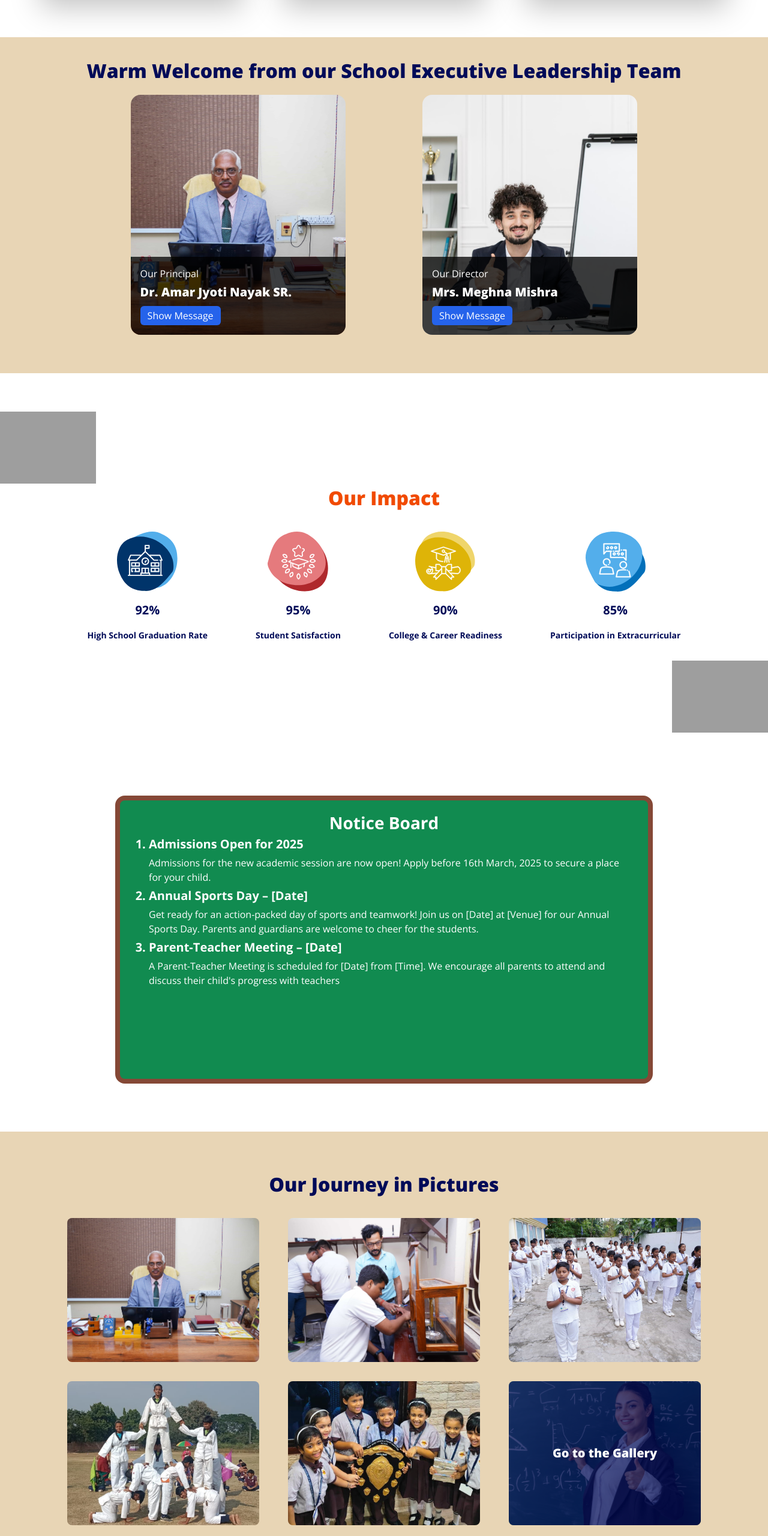
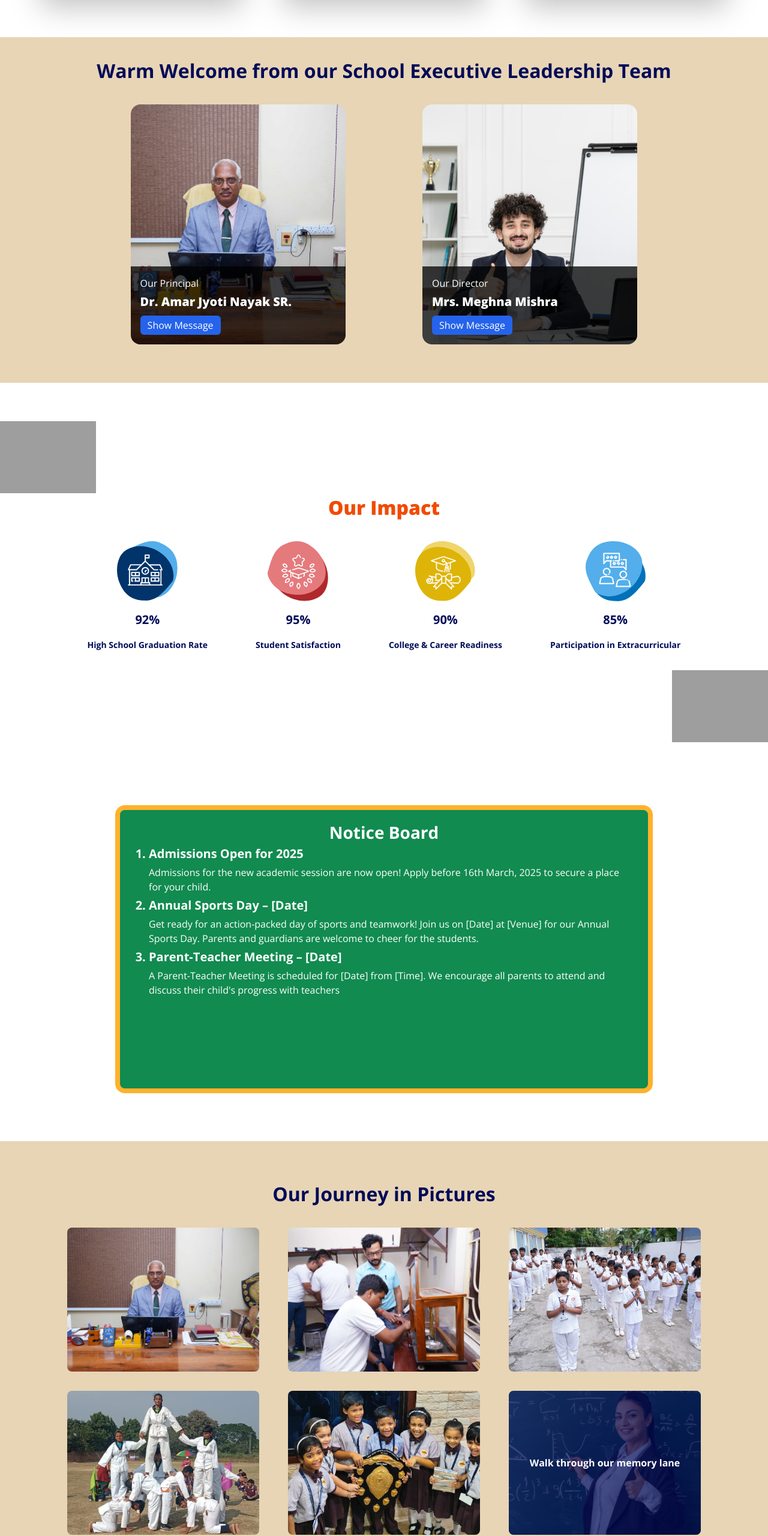
Before and after one commit to PratyushNayak04oct/Ashelles-Public-School, a React (Vite) app: page / in a window 1280 px wide. Shown: the part 1610-4170 px from the top of the page at 60% size. Built offline with nearby package versions, Linux system fonts and the light colour scheme; grey boxes are pictures that could not be loaded; a web font is replaced by a local one.

Commit message:
Modified Home.jsx

```diff
--- a/src/Pages/Home.jsx
+++ b/src/Pages/Home.jsx
@@ -105,11 +105,11 @@ function Home() {
           </div>
         </div>
 
-        <div className="w-screen h-[70vh] bg-[#E8D5B5] mt-16 mb-16 text-center px-8 py-8">
-          <h1 className="font-extrabold text-[32px] text-[#000B58] mb-4">
+        <div className="w-screen bg-[#E8D5B5] mt-16 mb-16 text-center px-8 py-8">
+          <h1 className="font-bold text-[32px] text-[#000B58] mb-8">
             Warm Welcome from our School Executive Leadership Team
           </h1>
-          <div className="px-4 flex items-center justify-center gap-32">
+          <div className="px-4 flex items-center justify-center gap-32 mb-8">
             <RotatingCard
               title="Our Principal"
               name="Dr. Amar Jyoti Nayak SR."
@@ -178,7 +178,7 @@ function Home() {
           className="mt-20 w-screen px-8 flex justify-center mb-20"
           id="notice-board"
         >
-          <div className="w-[70vw] h-[60vh] bg-[#118B50] border-8 border-[#854836] rounded-[16px] px-12 py-4">
+          <div className="w-[70vw] h-[60vh] bg-[#118B50] border-8 border-[#FFB22C] rounded-[16px] px-12 py-4">
             <h1 className="text-center text-[28px] font-bold">Notice Board</h1>
             <ol className="list-decimal text-[20px] flex flex-col gap-1">
               <li className="font-[700]">Admissions Open for 2025</li>
@@ -205,7 +205,7 @@ function Home() {
         </div>
 
         <div className="bg-[#E8D5B5] w-screen py-16 px-8 mt-16 mb-16 flex flex-col">
-          <h1 className="text-[#000B58] font-extrabold text-[32px] text-center mb-8">Our Journey in Pictures</h1>
+          <h1 className="text-[#000B58] font-bold text-[32px] text-center mb-8">Our Journey in Pictures</h1>
 
           <div className="flex flex-row mb-8 justify-center gap-12">
             <div className="overflow-hidden rounded-lg cursor-pointer">
@@ -236,7 +236,7 @@ function Home() {
 
               <div className="absolute inset-0 flex items-center justify-center transition-opacity duration-300 bg-[#000a58b5]">
                 <div className = "h-[100%] w-[100%] flex justify-center items-center">
-                    <a href="/gallery" className="text-white font-extrabold text-xl hover:underline">Go to the Gallery</a>
+                    <a href="/gallery" className="text-white font-[700]">Walk through our memory lane</a>
                 </div>
               </div>
             </div>
@@ -251,19 +251,19 @@ function Home() {
 
                 <div className = "h-[400px] w-[360px] flex flex-col justify-center content-center text-center gap-8 hover:rounded-xl hover:shadow-2xl px-2 py-2">
                     <h1 className = "font-extrabold text-[18px] text-[#0069e7]">"As an alumnus, I can proudly say that Ashelles Public School shaped my journey. The guidance, mentorship, and quality education I received here laid a strong foundation for my career. Forever grateful to my teachers!"</h1>
-                    <h2 className = "font-[700] text-[#F14A00]">Arjun Verma</h2>
+                    <h2 className = "font-[700] text-[#F14A00]">- Master Arjun Verma</h2>
                     <p className = "font-[600] text-[#000B58]">Alumni (Batch of 2021)</p>
                 </div>
 
                 <div className = "h-[400px] w-[360px] flex flex-col justify-center content-center text-center gap-8 hover:rounded-xl hover:shadow-2xl px-2 py-2">
                     <h1 className = "font-extrabold text-[18px] text-[#0069e7]">"Choosing Ashelles Public School for my child was the best decision. The dedicated teachers and nurturing environment have helped my child grow academically and personally. I truly appreciate the school's commitment to excellence."</h1>
-                    <h2 className = "font-[700] text-[#F14A00]">Mrs. Ananya Sharma</h2>
+                    <h2 className = "font-[700] text-[#F14A00]"> - Mrs. Ananya Sharma</h2>
                     <p className = "font-[600] text-[#000B58]">Parent of Grade 8 Student</p>
                 </div>
 
                 <div className = "h-[400px] w-[360px] flex flex-col justify-center content-center text-center gap-8 hover:rounded-xl hover:shadow-2xl px-2 py-2">
                     <h1 className = "font-extrabold text-[18px] text-[#0069e7]">"The school's focus on both academics and extracurricular activities ensures a well-rounded education. My child loves learning here, and I have seen remarkable growth in confidence and skills."</h1>
-                    <h2 className = "font-[700] text-[#F14A00]">Mr. Rajiv Mehta</h2>
+                    <h2 className = "font-[700] text-[#F14A00]"> - Mr. Rajiv Mehta</h2>
                     <p className = "font-[600] text-[#000B58]">Parent of Grade 10 Student</p>
                 </div>
 
```
